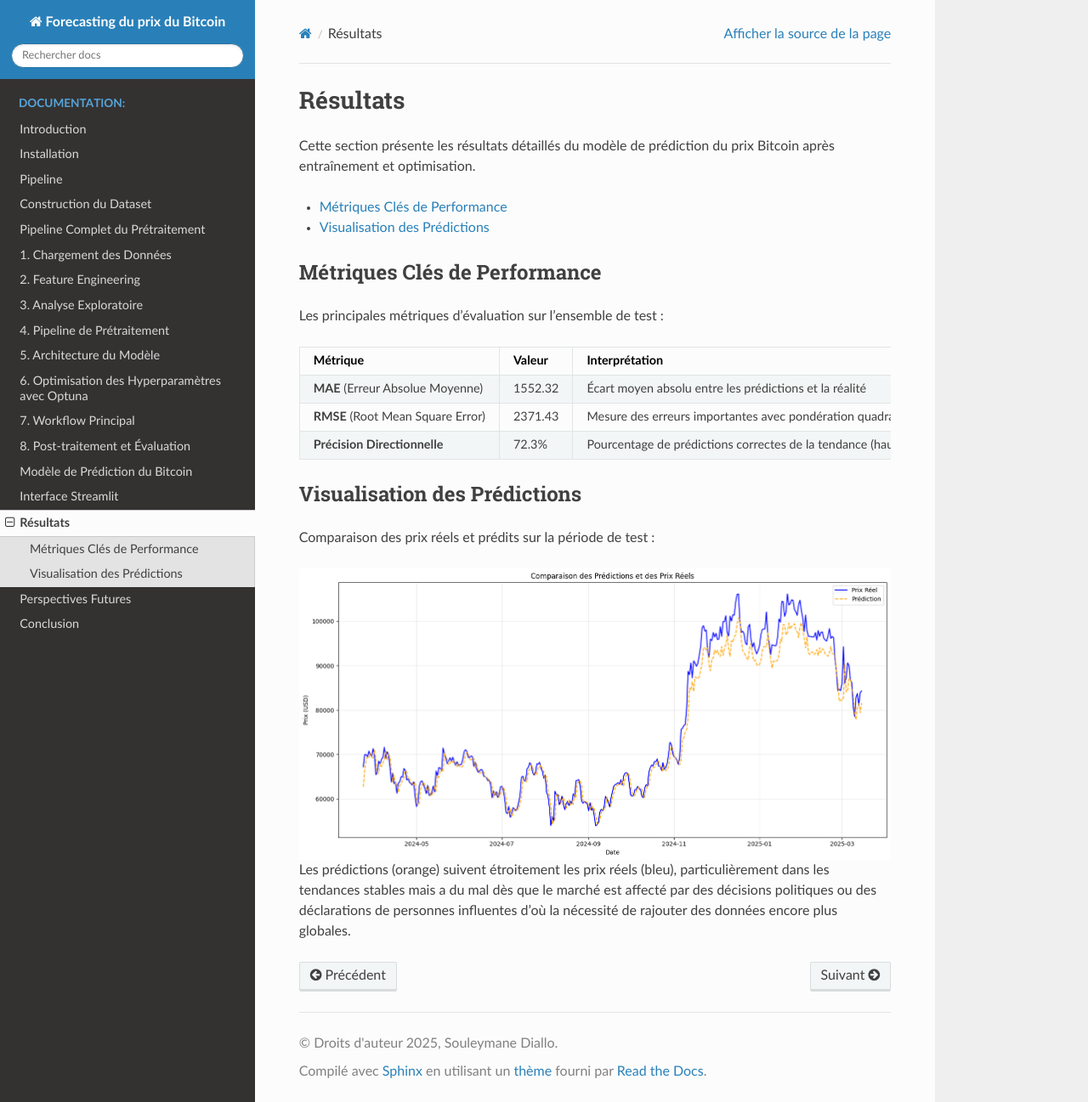
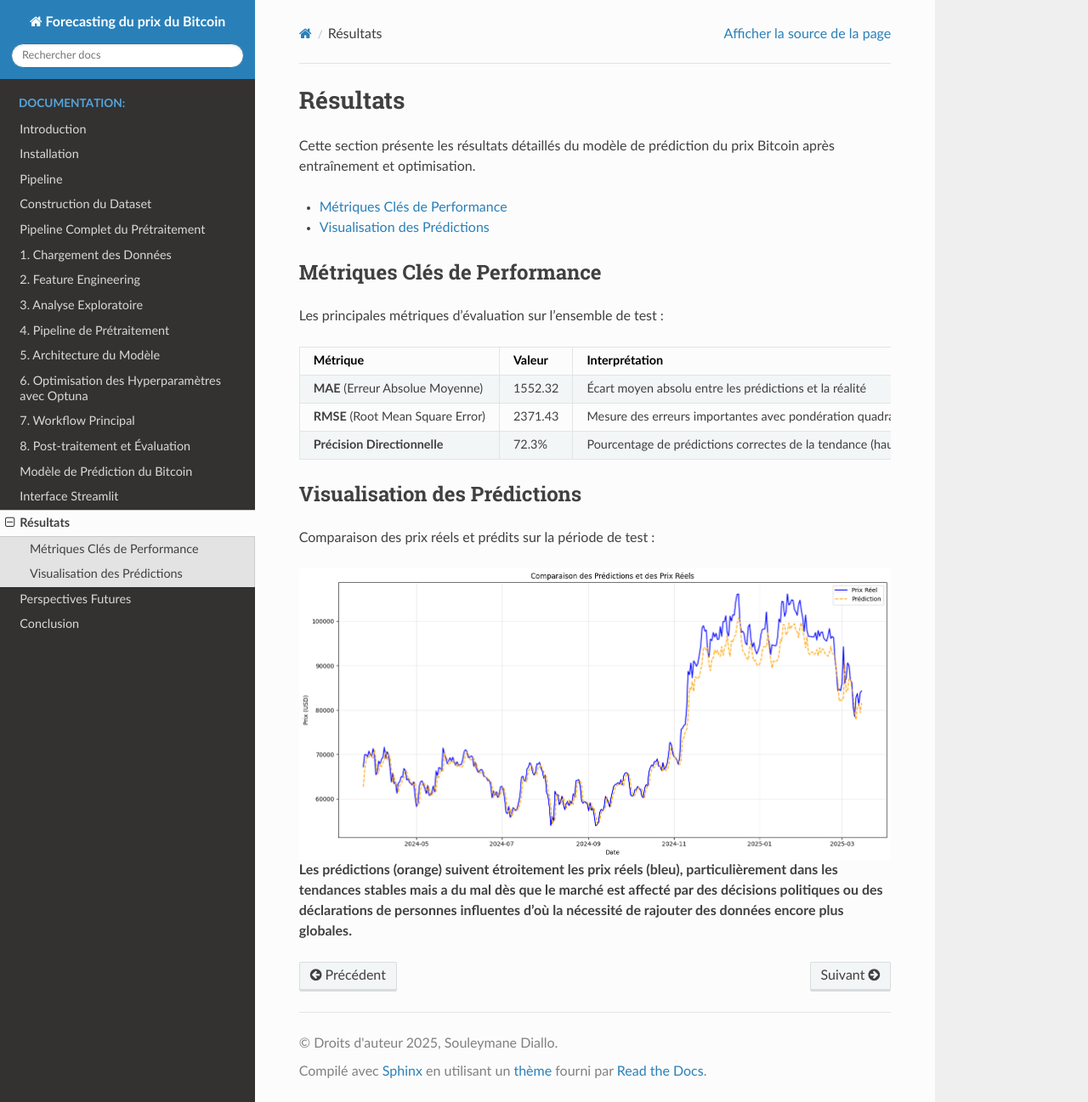
Before and after one commit to SouleymaneDiallo04/Forecasting-du-prix-du-Bitcoin, a Sphinx documentation site: the page built from docs/source/usage.rst, in a window 1280 px wide and 1297 px high. Shown: the whole window at 85% size. Built offline with Sphinx 7.4.7 and the Read the Docs theme 3.1.0, drawn with Linux system fonts in a browser that asks for light colours.

```diff
--- a/docs/source/usage.rst
+++ b/docs/source/usage.rst
@@ -37,4 +37,4 @@ Comparaison des prix réels et prédits sur la période de test :
    :align: center
    :alt: Aperçu de l'interface
 
-Les prédictions (orange) suivent étroitement les prix réels (bleu), particulièrement dans les tendances stables mais a du mal dès que le marché est affecté par des décisions politiques ou des déclarations de personnes influentes d'où la nécessité de rajouter des données encore plus globales.
+**Les prédictions (orange) suivent étroitement les prix réels (bleu), particulièrement dans les tendances stables mais a du mal dès que le marché est affecté par des décisions politiques ou des déclarations de personnes influentes d'où la nécessité de rajouter des données encore plus globales.**
```
